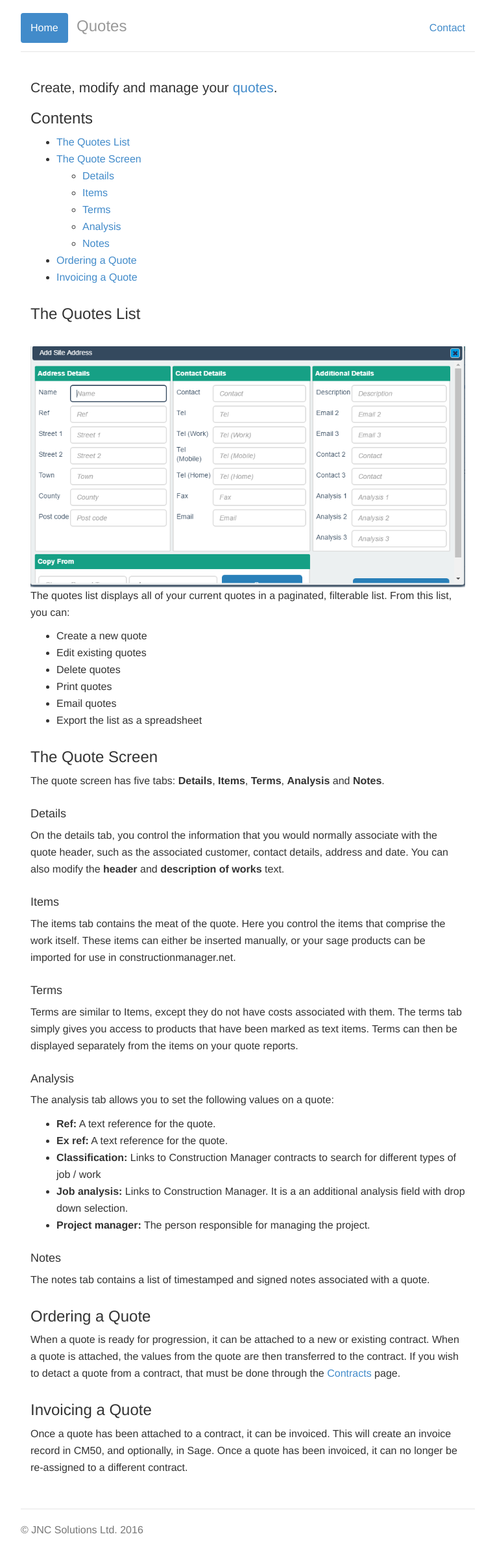
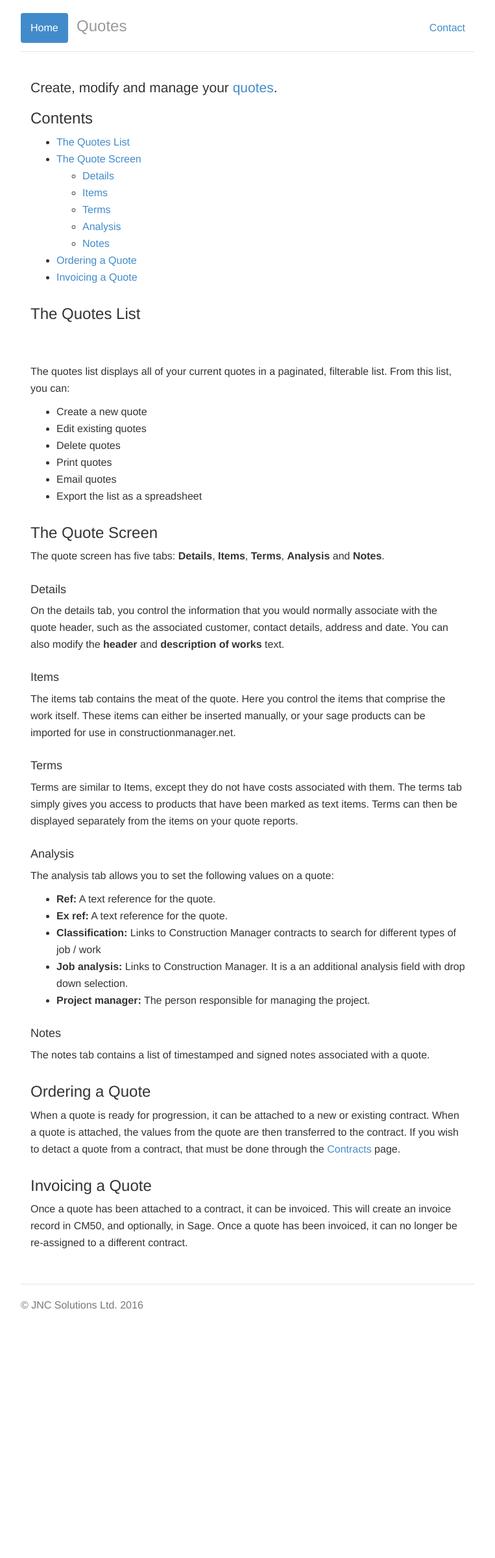
Before and after one commit to JNCSolutions/ConstructionManagerDocs, a Jekyll site: the page built from quotes.html, in a window 1280 px wide. Shown: the whole page at 65% size, without its empty margins (258-1021 px from the left). Built offline with Jekyll 4.4.1, drawn with Linux system fonts in a browser that asks for light colours; after the commit the page ends 2052 px from its top, so only the background shows below that.

Commit message:
Update quotes.html

```diff
--- a/quotes.html
+++ b/quotes.html
@@ -27,9 +27,7 @@ title: Quotes
 
   <div id="the-quotes-list" class="col-lg-12">
     <h3>The Quotes List</h3>
-     <br>
-      <img src="img/newcustomer.PNG" style="width: 100%;">
-      <br>
+     <br><br>
 
     <p>The quotes list displays all of your current quotes in a paginated, filterable list. From this list, you can:</p>
 
```
